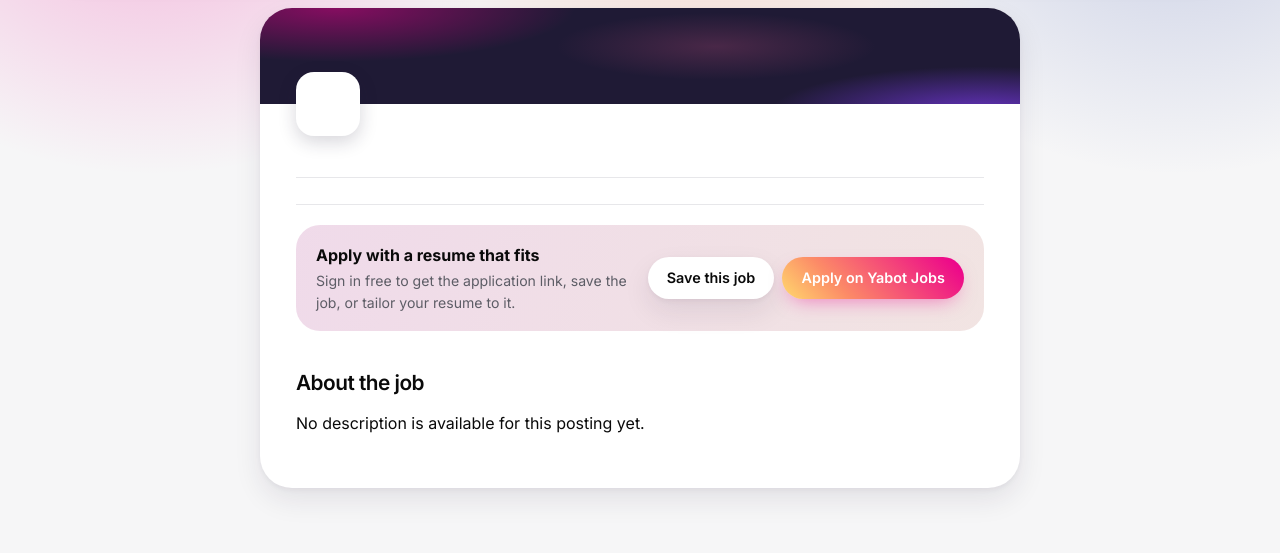
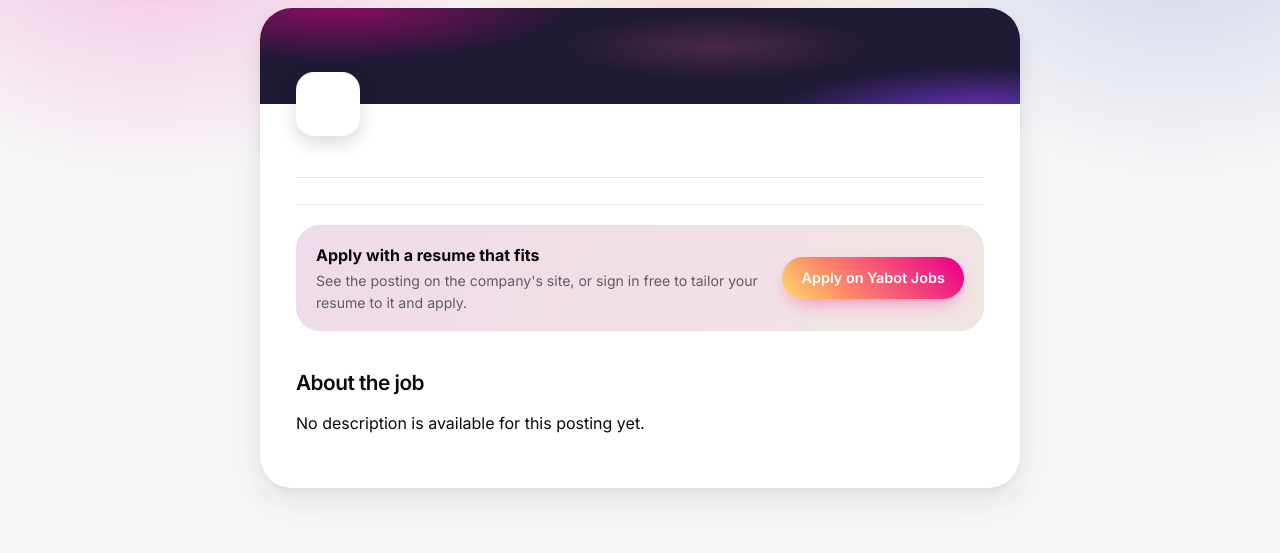
Before and after one commit to davicho01/yabot.jobs-backend, a Python web app: template templates/seo/job.html.jinja in a window 1280 px wide. Shown: the part 119-672 px from the top of the page. Run offline with Jinja, Linux system fonts and the light colour scheme; the template is opened without the code that fills it, so the values that code supplies are empty.

Commit message:
Job pages: a Job site button to the posting, Apply to the apply page
"Save this job" becomes "Job site ↗", opening the posting on the
employer's site in a new tab (data-track="job_site"). "Apply on Yabot
Jobs" now goes to /jobs/<id>/apply instead of the job's board page. The
posting's link no longer stays behind sign-in, so the line above the
buttons says so. PAGE_VERSION 5: existing pages need a --full backfill.

Co-Authored-By: Claude Opus 5.5 <noreply@anthropic.com>
Claude-Session: https://claude.ai/code/session_01LkT1vQaWnrL6vLmrWQ1A7P

```diff
--- a/templates/seo/job.html.jinja
+++ b/templates/seo/job.html.jinja
@@ -60,11 +60,11 @@
           {% else %}
           <div class="job-cta__text">
             <strong>Apply with a resume that fits</strong>
-            <span>Sign in free to get the application link, save the job, or tailor your resume to it.</span>
+            <span>See the posting on the company's site, or sign in free to tailor your resume to it and apply.</span>
           </div>
           <div class="job-cta__buttons">
-            <a class="btn btn--chip" href="{{ base_url }}/jobs/{{ job.url_id }}" data-track="save">Save this job</a>
-            <a class="btn btn--sunset" href="{{ base_url }}/jobs/{{ job.url_id }}" data-track="apply">Apply on Yabot Jobs</a>
+            {% if job.job_url %}<a class="btn btn--chip" href="{{ job.job_url }}" target="_blank" rel="noopener" data-track="job_site">Job site ↗</a>{% endif %}
+            <a class="btn btn--sunset" href="{{ base_url }}/jobs/{{ job.url_id }}/apply" data-track="apply">Apply on Yabot Jobs</a>
           </div>
           {% endif %}
         </div>
```
Also changed, not shown: app/services/static_job_pages.py (+6 -2 lines), tests/services/test_static_job_pages.py (+3 -3 lines).
